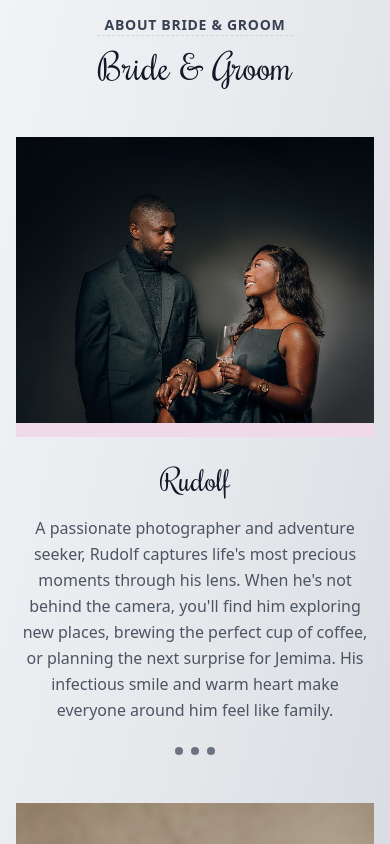
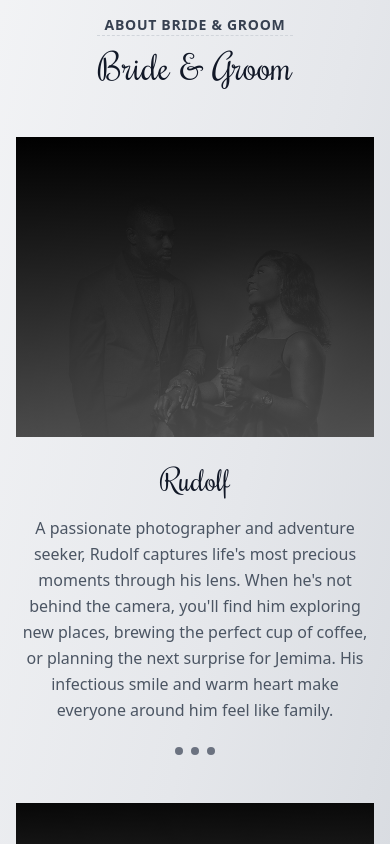
Before and after one commit to KwameGilbert/wedding, a React (Vite) app: page / in a window 390 px wide. Shown: the part 960-1804 px from the top of the page. Built offline with nearby package versions, Linux system fonts and the light colour scheme.

Commit message:
style(profile/hotels): apply black-grey overlay to portraits and increase hotels contrast

```diff
--- a/src/components/BrideGroomProfile.tsx
+++ b/src/components/BrideGroomProfile.tsx
@@ -57,16 +57,17 @@ const BrideGroomProfile = ({
       {/* Profile Image */}
       <motion.div
         variants={imageVariants}
-        className={`w-full lg:w-[400px] h-[300px] lg:h-[400px] bg-cover bg-center bg-no-repeat ${
+        className={`w-full lg:w-[400px] h-[300px] lg:h-[400px] relative overflow-hidden ${
           isGroom
             ? "lg:order-2 lg:ml-12 lg:mr-auto"
             : "lg:order-1 lg:mr-12 lg:ml-auto"
         }`}
-        style={{
-          backgroundImage: `url("${image}")`,
-          borderBottom: "14.6667px solid rgb(240, 217, 232)",
-        }}
-      />
+      >
+        {/* Photo */}
+        <img src={image} alt={name} className="w-full h-full object-cover block" style={{ filter: "grayscale(100%) brightness(40%)" }} />
+        {/* Black -> grey gradient overlay to tint image */}
+        <div className="absolute inset-0" style={{ background: "linear-gradient(180deg, rgba(0,0,0,0.85), rgba(128,128,128,0.55))" }} />
+      </motion.div>
 
       {/* Content Area */}
       <motion.div
--- a/src/components/HotelsSection.tsx
+++ b/src/components/HotelsSection.tsx
@@ -39,7 +39,7 @@ const HotelsSection = () => {
           viewport={{ once: true }}
           className="max-w-3xl mx-auto"
         >
-          <Card className="overflow-hidden hover:shadow-2xl transition-all duration-500 hover:scale-[1.02] bg-card/50 backdrop-blur-sm border-primary/10">
+          <Card className="overflow-hidden hover:shadow-2xl transition-all duration-500 hover:scale-[1.02] bg-[rgba(0,0,0,0.55)] backdrop-blur-sm border-primary/10">
             <div className="relative aspect-[16/9] overflow-hidden">
               <img
                 src={hotel.image}
@@ -65,32 +65,22 @@ const HotelsSection = () => {
 
             <CardContent className="p-8 space-y-6">
               <div className="text-center space-y-3">
-                <h3 className="text-2xl md:text-3xl font-bold text-foreground">
+                <h3 className="text-2xl md:text-3xl font-bold text-wedding-cream-500">
                   {hotel.name}
                 </h3>
                 <div className="flex items-center justify-center gap-4">
                   <p className="text-wedding-cream-500 text-2xl font-extrabold">{hotel.price}</p>
-                  <p className="text-muted-foreground text-base leading-relaxed max-w-xl">{hotel.description}</p>
+                  <p className="text-wedding-cream-200 text-base leading-relaxed max-w-xl">{hotel.description}</p>
                 </div>
               </div>
 
-              <Button
-                asChild
-                className="w-full group text-base h-12"
-                variant="default"
-                size="lg"
-              >
-                <a
-                  href={hotel.mapLink}
-                  target="_blank"
-                  rel="noopener noreferrer"
-                  className="flex items-center justify-center gap-2"
-                >
+              <div className="pt-4">
+                <a href={hotel.mapLink} target="_blank" rel="noopener noreferrer" className="w-full inline-flex items-center justify-center gap-2 bg-[#D4AF37] text-[#0b0b0b] px-6 py-3 rounded-lg shadow-md hover:opacity-90 transition">
                   <MapPin className="w-5 h-5" />
                   View Location & Book
                   <ExternalLink className="w-4 h-4 opacity-0 group-hover:opacity-100 transition-opacity" />
                 </a>
-              </Button>
+              </div>
             </CardContent>
           </Card>
         </motion.div>
```
